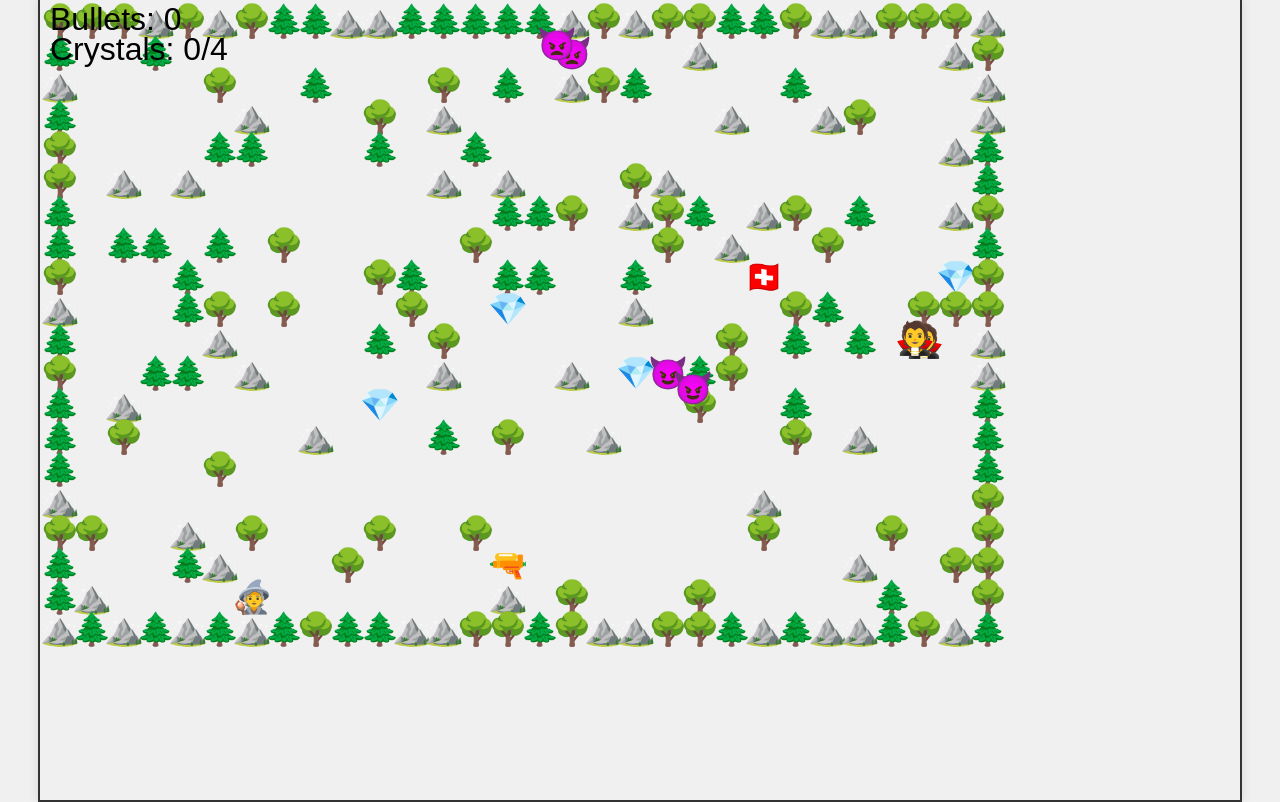
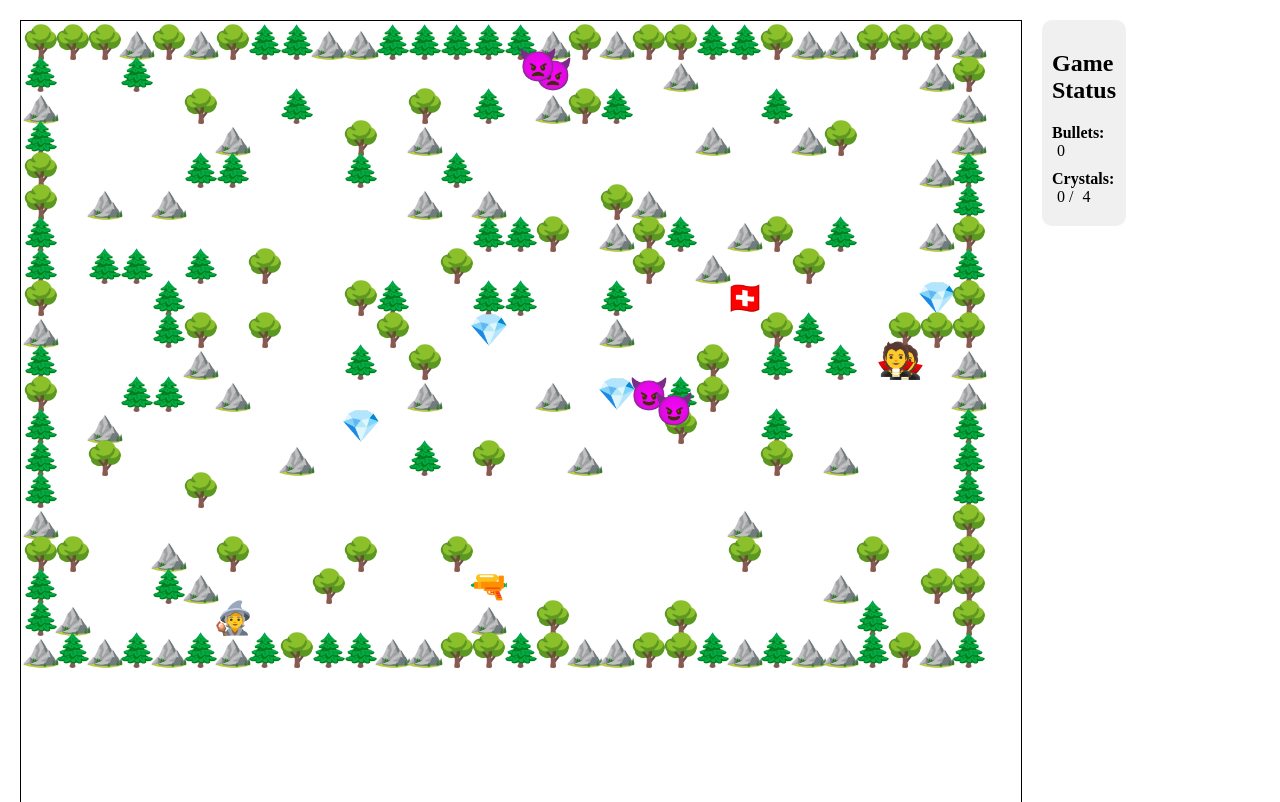
Before and after one commit to dolan/zoolda-js, a plain HTML site: page index.html in a window 1280 px wide. Drawn offline with Linux system fonts and the light colour scheme.

Commit message:
[Move status Pane external]
Move the status pane outside of the game board
Shrink the game board a bit.

```diff
--- a/Constants.js
+++ b/Constants.js
@@ -1,4 +1,4 @@
-export const CANVAS_WIDTH = 1200;
+export const CANVAS_WIDTH = 1000;
 export const CANVAS_HEIGHT = 800;
 export const TILE_SIZE = 32;
 
--- a/Game.js
+++ b/Game.js
@@ -13,6 +13,9 @@ export default class Game {
 
         this.requiredCrystals = 0;
         this.levelGenerator = new LevelGenerator(30, 20);
+        this.bulletCountElement = document.getElementById('bullet-count');
+        this.crystalCountElement = document.getElementById('crystal-count');
+        this.requiredCrystalsElement = document.getElementById('required-crystals');
         this.initializeGame();
 
         this.keys = {};
@@ -47,6 +50,7 @@ export default class Game {
             }
         }
         this.gameActive = true;
+        this.updateStatusDisplay();
     }
 
     setupEventListeners() {
@@ -69,6 +73,7 @@ export default class Game {
             this.bullets.push(bullet);
             console.log('Bullet created:', bullet); // Add this for debugging
         }
+        this.updateStatusDisplay();
     }
 
     showMessage(text, duration = 5000) {
@@ -187,6 +192,7 @@ export default class Game {
             if (this.level[playerTileY][playerTileX] === BULLET_TILE_ID) {
                 this.player.collectBullet();
                 this.level[playerTileY][playerTileX] = 0; // Remove bullet from level
+                this.updateStatusDisplay();
             }
 
             // Check if player collects a crystal
@@ -197,6 +203,7 @@ export default class Game {
                     this.exitOpen = true;
                     this.showMessage("Exit is now open!", 2000);
                 }
+                this.updateStatusDisplay();
             }
         }
     }
@@ -230,12 +237,6 @@ export default class Game {
         this.player.draw(this.ctx);
         this.enemies.forEach(enemy => enemy.draw(this.ctx));
         this.bullets.forEach(bullet => bullet.draw(this.ctx));
-
-        // Draw bullet count
-        this.ctx.fillText(`Bullets: ${this.player.bullets}`, 10, 30);
-
-        // Draw crystal count
-        this.ctx.fillText(`Crystals: ${this.player.crystals}/${this.requiredCrystals}`, 10, 60);
 
         if (this.message) {
             this.drawMessage();
@@ -278,4 +279,10 @@ export default class Game {
     start() {
         this.gameLoop();
     }
+
+    updateStatusDisplay() {
+        this.bulletCountElement.textContent = this.player.bullets;
+        this.crystalCountElement.textContent = this.player.crystals;
+        this.requiredCrystalsElement.textContent = this.requiredCrystals;
+    }
 }
--- a/index.html
+++ b/index.html
@@ -5,22 +5,68 @@
     <style>
         body {
             margin: 0;
-            display: flex;
-            justify-content: center;
-            align-items: center;
-            height: 100vh;
-            background-color: #f0f0f0;
+            padding: 0;
+            overflow: hidden;
+            position: fixed;
+            width: 100%;
+            height: 100%;
+            touch-action: none;
+            user-select: none;
+            -webkit-user-select: none;
         }
 
         canvas {
             display: block;
-            border: 2px solid #333;
-            box-shadow: 0 0 10px rgba(0, 0, 0, 0.1);
+            border: 1px solid #000;
+        }
+
+        #game-container {
+            display: flex;
+            align-items: flex-start;
+            gap: 20px;
+            padding: 20px;
+            box-sizing: border-box;
+            max-width: 80%;
+            max-height: 100vh;
+        }
+
+        #status-pane {
+            width: 150px;
+            padding: 10px;
+            background-color: #f0f0f0;
+            border-radius: 10px;
+        }
+
+        .status-item {
+            margin-bottom: 10px;
+        }
+
+        .status-label {
+            font-weight: bold;
+        }
+
+        .status-value {
+            margin-left: 5px;
         }
     </style>
 </head>
 <body>
-    <canvas id="gameCanvas"></canvas>
+    <div id="game-container">
+        <canvas id="gameCanvas" width="350" height="400"></canvas>
+        <div id="status-pane">
+            <h2>Game Status</h2>
+            <div class="status-item">
+                <span class="status-label">Bullets:</span>
+                <span id="bullet-count" class="status-value">0</span>
+            </div>
+            <div class="status-item">
+                <span class="status-label">Crystals:</span>
+                <span id="crystal-count" class="status-value">0</span>
+                <span>/</span>
+                <span id="required-crystals" class="status-value">0</span>
+            </div>
+        </div>
+    </div>
     <script type="module" src="./script.js"></script>
 </body>
 </html>
```
